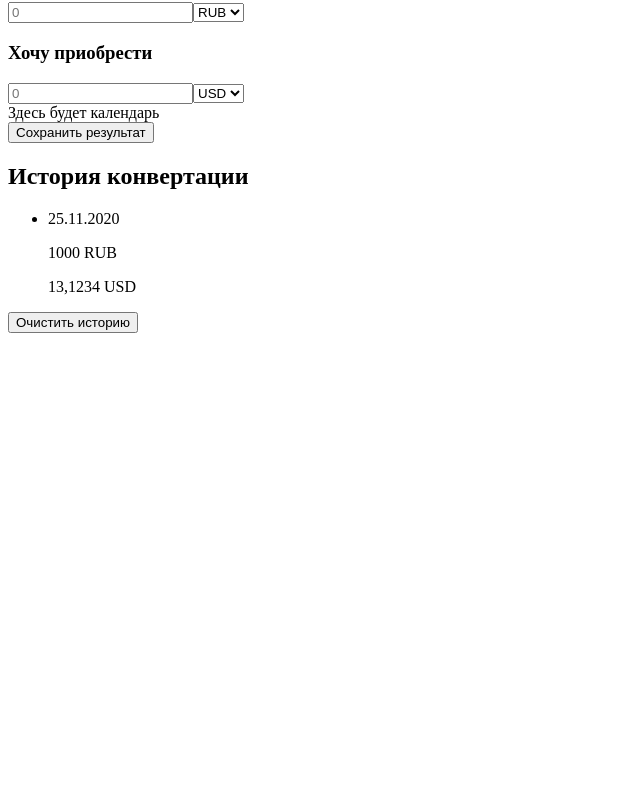
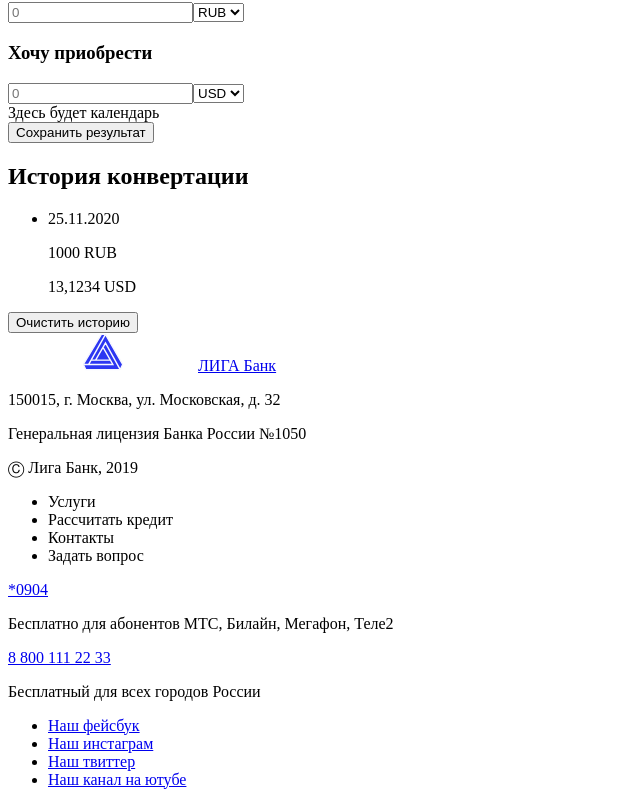
Before and after one commit to KaiZen-prog/league-bank, a React app: page / in a window 1280 px wide. Shown: the part 414-1219 px from the top of the page, without its empty margins (0-640 px from the left). Before the commit the page ends 800 px from the top, so only its background shows below. Built offline with nearby package versions, Linux system fonts and the light colour scheme.

Commit message:
Завершение разметки

```diff
--- a/src/components/converter.js
+++ b/src/components/converter.jsx
@@ -6,10 +6,10 @@ const Converter = () => {
       <h2 className="promo__header">Конвертер валют</h2>
       <form method="post" action="#" className="converter__form">
         <div className="converter__field">
-          <label htmlFor="converter__input">
+          <label htmlFor="currency-input">
             <h3 className="converter__field-title">У меня есть</h3>
           </label>
-          <input id="converter__input" className="converter__input" type="number" name="currencyInput" placeholder="0"/>
+          <input id="currency-input" className="converter__input" type="number" name="currencyInput" placeholder="0"/>
 
           <label className="converter__select-wrapper">
             <span></span>
@@ -24,10 +24,10 @@ const Converter = () => {
         </div>
 
         <div className="converter__field">
-          <label htmlFor="converter__input">
+          <label htmlFor="currency-output">
             <h3 className="converter__field-title">Хочу приобрести</h3>
           </label>
-          <input id="converter__input" className="converter__input" type="number" name="currencyOutput" placeholder="0"/>
+          <input id="currency-output" className="converter__input" type="number" name="currencyOutput" placeholder="0"/>
 
           <label className="converter__select-wrapper">
             <span></span>
--- a/src/components/footer.jsx
+++ b/src/components/footer.jsx
@@ -3,6 +3,60 @@ import React from 'react';
 const Footer = () => {
   return (
     <footer>
+      <div className="footer__company-info">
+        <a className="footer__logo" href="#">
+          <img className="header__img" src="/img/logo.svg" width="190" height="38" alt="Лига Банк"/>
+          ЛИГА Банк
+        </a>
+
+        <div className="footer__address">
+          <p>150015, г. Москва, ул. Московская, д. 32</p>
+          <p>Генеральная лицензия Банка России №1050</p>
+          <p>Ⓒ Лига Банк, 2019</p>
+        </div>
+      </div>
+
+      <nav className="footer__nav">
+        <ul className="footer__nav-list">
+          <li className="footer__nav-item">Услуги</li>
+          <li className="footer__nav-item">Рассчитать кредит</li>
+          <li className="footer__nav-item">Контакты</li>
+          <li className="footer__nav-item">Задать вопрос</li>
+        </ul>
+      </nav>
+
+      <div className="footer__phone-wrapper">
+        <a className="footer__phone footer__phone--mobile" href="tel:*0904">*0904</a>
+        <p className="footer__phone-info">Бесплатно для абонентов МТС, Билайн, Мегафон, Теле2</p>
+      </div>
+
+      <div className="footer__phone-wrapper">
+        <a className="footer__phone footer__phone--stationary" href="tel:88001112233">8 800 111 22 33</a>
+        <p className="footer__phone-info">Бесплатный для всех городов России</p>
+      </div>
+
+      <ul className="footer__socials-list">
+        <li className="footer__socials-item">
+          <a className="footer__socials-link footer__socials-link--fb" href="#">
+            <span className="visually-hidden">Наш фейсбук</span>
+          </a>
+        </li>
+        <li className="footer__socials-item">
+          <a className="footer__socials-link footer__socials-link--inst" href="#">
+            <span className="visually-hidden">Наш инстаграм</span>
+          </a>
+        </li>
+        <li className="footer__socials-item">
+          <a className="footer__socials-link footer__socials-link--twitter" href="#">
+            <span className="visually-hidden">Наш твиттер</span>
+          </a>
+        </li>
+        <li className="footer__socials-item">
+          <a className="footer__socials-link footer__socials-link--youtube" href="#">
+            <span className="visually-hidden">Наш канал на ютубе</span>
+          </a>
+        </li>
+      </ul>
     </footer>
   );
 };
```
